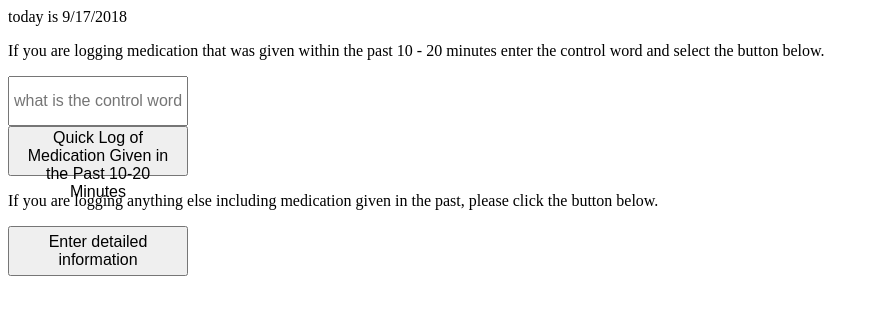
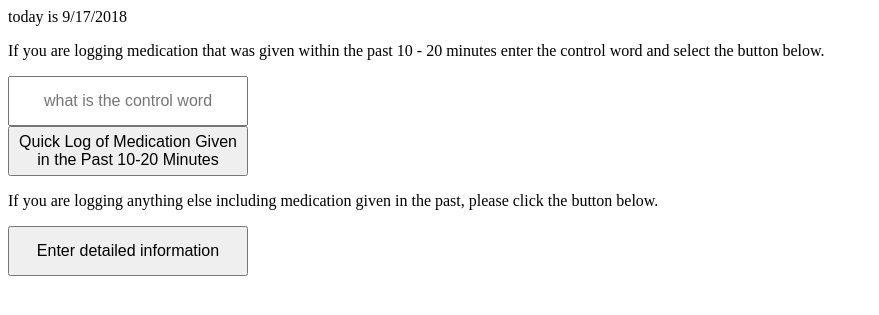
Before and after one commit to cwentworth/cwentworth.github.io, a PHP site: page /lulu-activities/index.html in a window 1280 px wide. Shown: the top 315 px of the page, without its empty margins (0-879 px from the left). Run offline with PHP 8.4, Linux system fonts and the light colour scheme; some libraries are stand-ins or nearby versions.

Commit message:
240 width

```diff
--- a/lulu-activities/display.css
+++ b/lulu-activities/display.css
@@ -1,25 +1,25 @@
 button {
   height: 50px;
-  width: 180px;
+  width: 240px;
   font-size: 16px;
 }
 
 input {
   height: 50px;
-  width: 180px;
+  width: 240px;
   text-align:center;
   font-size: 16px;
 }
 
 select {
   height: 50px;
-  width: 180px;
+  width: 240px;
   text-align:center;
   font-size: 16px;
 }
 
 textarea {
   height: 50px;
-  width: 180px;
+  width: 240px;
   font-size: 16px;
 }
```
Also changed, not shown: 1 other file.
